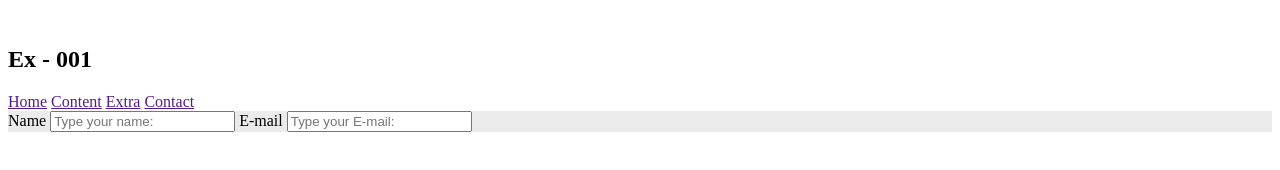
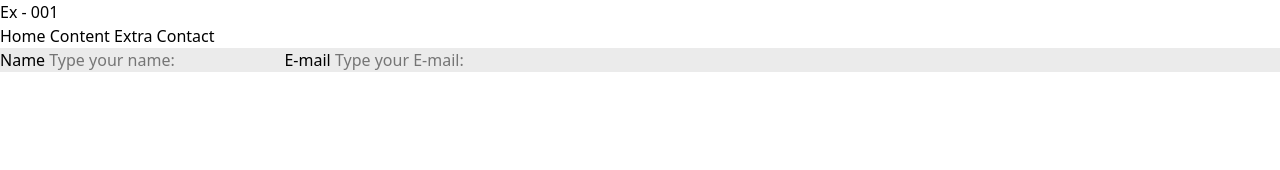
Before and after one commit to mvdevelop/prog-lang-std, a plain HTML site: page js/my-exercises/001/index.html in a window 1280 px wide. Drawn offline with nearby package versions, Linux system fonts and the light colour scheme.

Commit message:
feat: adding tailwindcss on js/my-exercises/001

```diff
--- a/js/my-exercises/001/index.html
+++ b/js/my-exercises/001/index.html
@@ -36,6 +36,8 @@
 
     </footer>
 
+    <!-- Tailwindcss -->
+    <script src="https://cdn.jsdelivr.net/npm/@tailwindcss/browser@4"></script>
     <script src="index.js"></script>
 </body>
 </html>
```
